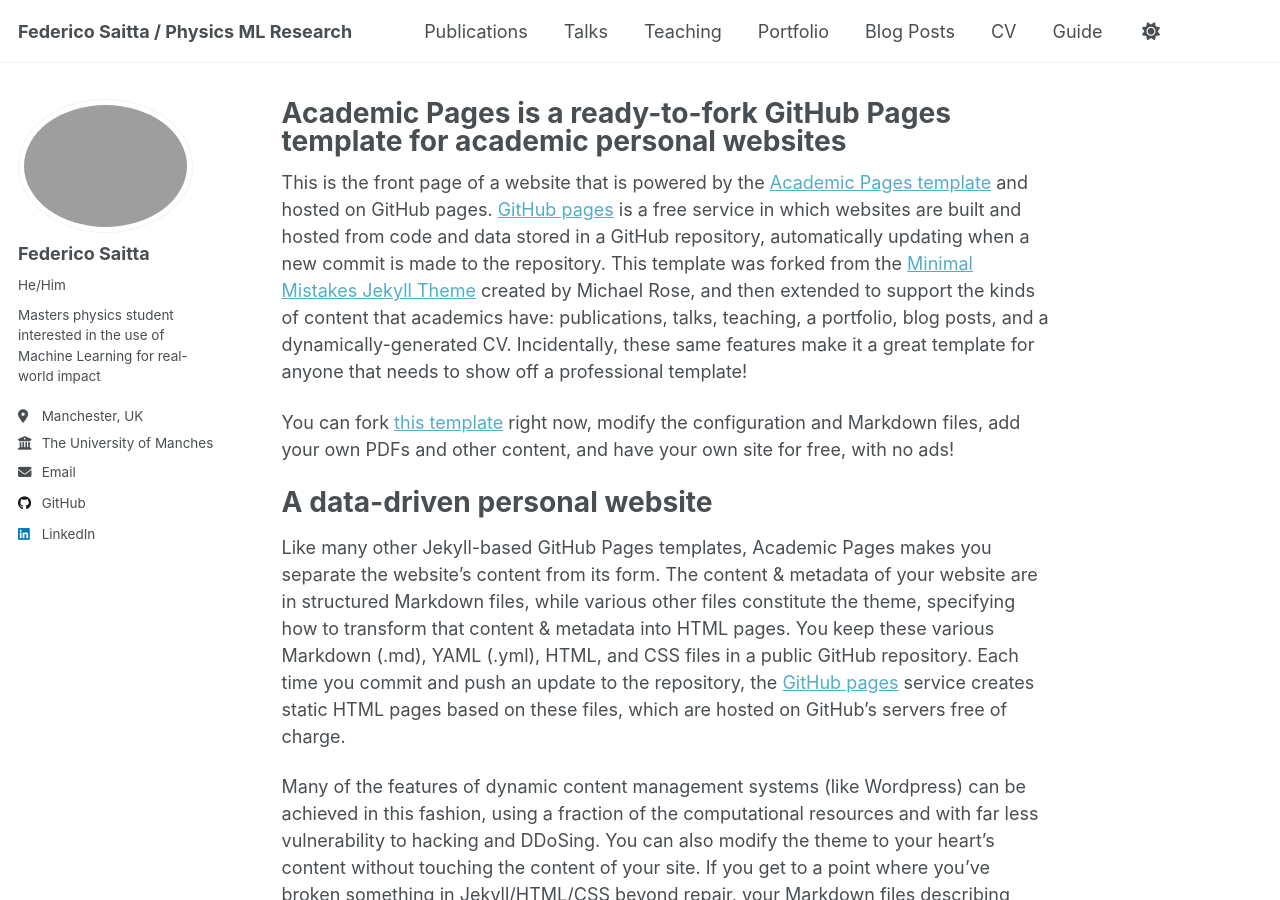
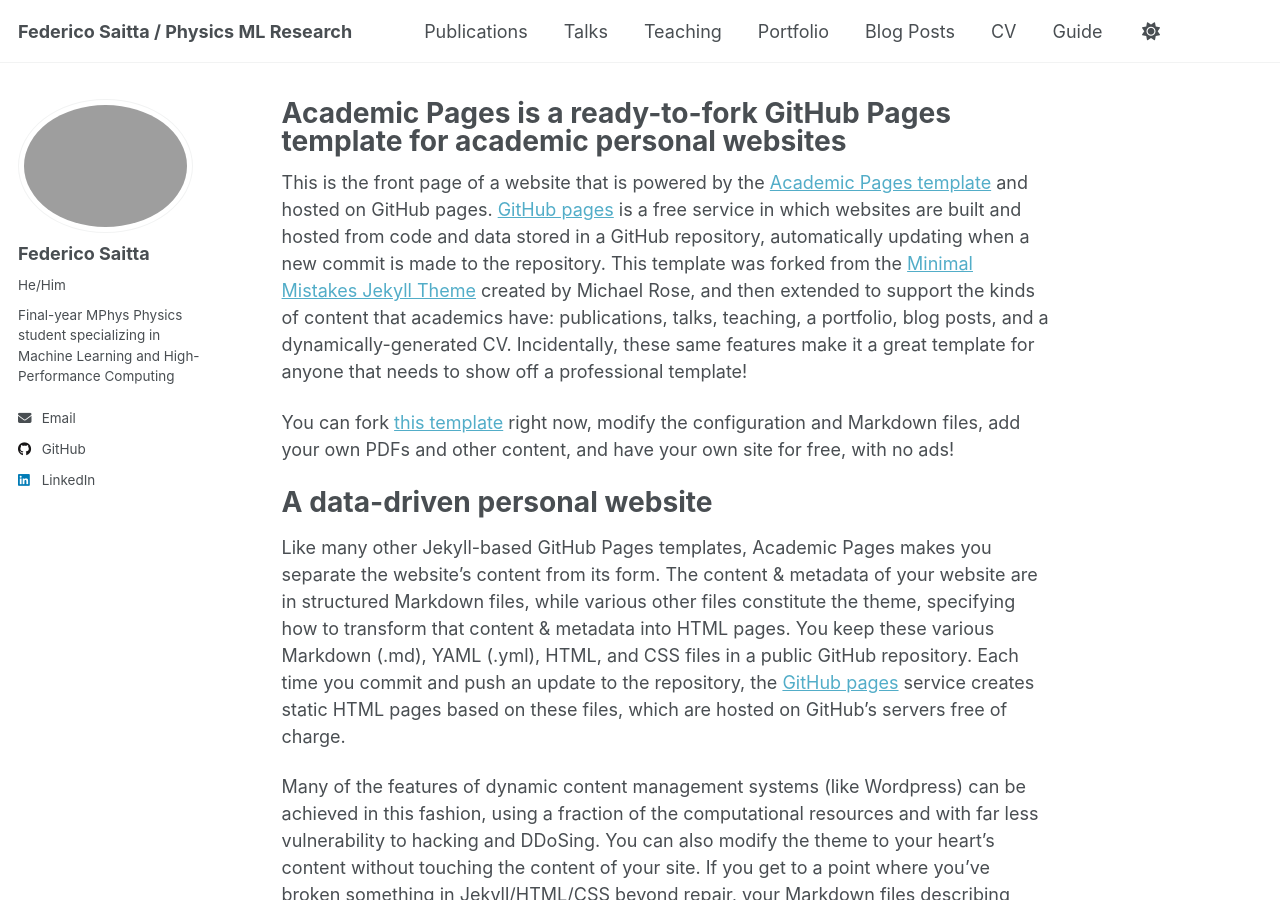
Before and after one commit to FedericoSaitta/FedericoSaitta.github.io, a Jekyll site: the page built from _pages/about.md, in a window 1280 px wide and 900 px high. Built offline with Jekyll 4.4.1, drawn with Linux system fonts in a browser that asks for light colours; a script that is not in the unit is left out.

Commit message:
Update bio and employer information in config

```diff
--- a/_config.yml
+++ b/_config.yml
@@ -26,9 +26,8 @@ author:
   avatar           : "profile_pic.png"
   name             : "Federico Saitta"
   pronouns         : "He/Him"
-  bio              : "Masters physics student interested in the use of Machine Learning for real-world impact"
-  location         : "Manchester, UK"
-  employer         : "The University of Manchester"
+  bio              : "Final-year MPhys Physics student specializing in Machine Learning and High-Performance Computing"
+  employer         : # URL
   uri              : # URL
   email            : "federico.saitta@outlook.com"
 
```
